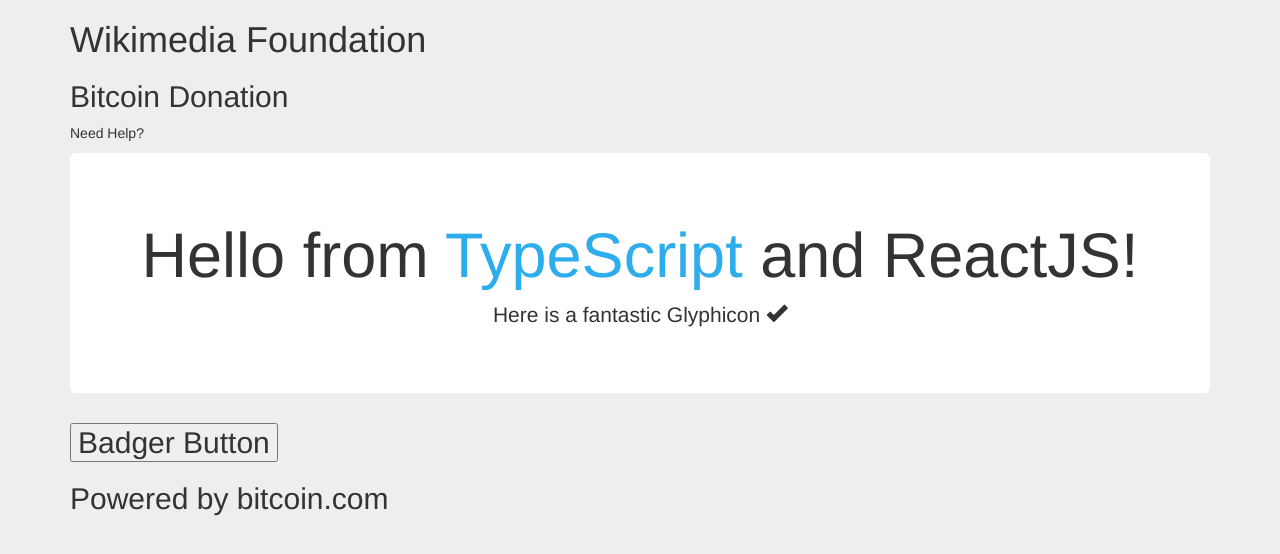
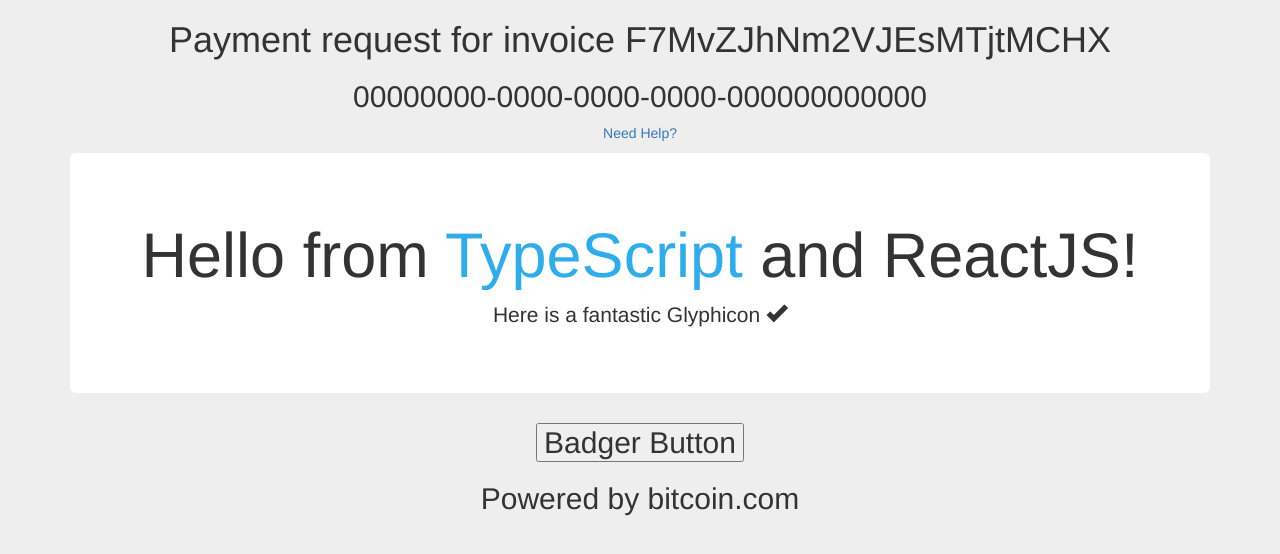
Before and after one commit to Bitcoin-com/bip70-merchant-services, a React app: page / in a window 1280 px wide. Shown: the top 554 px of the page. Built offline with nearby package versions, Linux system fonts and the light colour scheme.

Commit message:
Hard code state.

```diff
--- a/src/components/Hello.tsx
+++ b/src/components/Hello.tsx
@@ -9,14 +9,48 @@
   // this constructor is necessary to make the props work
   constructor(props: HelloProps, context: any) {
     super(props, context)
+    this.state = {
+      network: "main",
+      currency: "SLP",
+      outputs: [
+        {
+          script:
+            "6a04534c500001010453454e44204de69e374a8ed21cbddd47f2338cc0f479dc58daa2bbe11cd604ca488eca0ddf08000000001dcd6500",
+          amount: 0,
+          token_id:
+            "4de69e374a8ed21cbddd47f2338cc0f479dc58daa2bbe11cd604ca488eca0ddf",
+          send_amounts: [500000000],
+          type: "SLP"
+        },
+        {
+          script: "76a914eed376878448bf27739ecf8497752f2b4033d60388ac",
+          amount: 546,
+          address: "1Nmo9N3ZVsL8GFrv6uNfr55a9ni4RoT7Fn",
+          type: "P2PKH"
+        }
+      ],
+      time: "2019-08-08T05:36:19.643Z",
+      expires: "2019-08-08T05:51:19.643Z",
+      status: "open",
+      merchantId: "00000000-0000-0000-0000-000000000000",
+      memo: "Payment request for invoice F7MvZJhNm2VJEsMTjtMCHX",
+      fiatSymbol: "BCH",
+      fiatRate: 1,
+      paymentUrl: "https://pay.bitcoin.com/i/F7MvZJhNm2VJEsMTjtMCHX",
+      paymentId: "F7MvZJhNm2VJEsMTjtMCHX"
+    }
   }
 
   render() {
     return (
       <div className="container">
-        <h1>Wikimedia Foundation</h1>
-        <h2>Bitcoin Donation</h2>
-        <p>Need Help?</p>
+        <h1>{this.state.memo}</h1>
+        <h2>{this.state.merchantId}</h2>
+        <p>
+          <a href="https://developer.bitcoin.com" target="_blank">
+            Need Help?
+          </a>
+        </p>
         <div className="jumbotron">
           <h1>
             Hello from{" "}
--- a/src/index.less
+++ b/src/index.less
@@ -2,10 +2,10 @@
 @import "components/Hello";
 body {
   background: #eee;
+  text-align: center;
 
   .container .jumbotron,
   .container-fluid .jumbotron {
     background: white;
-    text-align: center;
   }
 }
```
